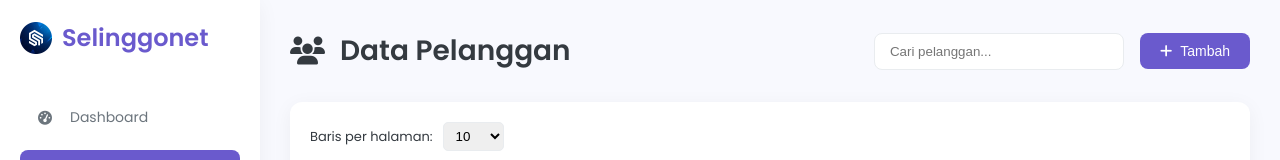
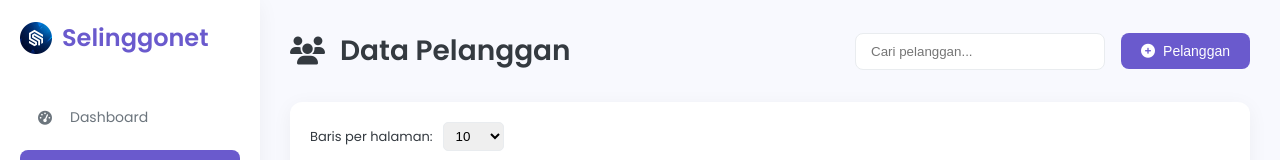
Before and after one commit to azizt91/spreadsheet-selinggonet, a website: page pelanggan.html in a window 1280 px wide. Shown: the top 160 px of the page. Drawn offline with Linux system fonts and the light colour scheme; no server answers; sample sign-in values are in the browser's storage.

Commit message:
Update pelanggan.html

```diff
--- a/pelanggan.html
+++ b/pelanggan.html
@@ -50,7 +50,7 @@
             <h2><i class="fas fa-users"></i> Data Pelanggan</h2>
             <div class="header-actions">
                 <input type="text" id="search-input" placeholder="Cari pelanggan...">
-                <button id="show-add-modal-btn" class="btn btn-primary"><i class="fas fa-plus"></i> Tambah</button>
+                <button id="show-add-modal-btn" class="btn btn-primary"><i class="fas fa-plus-circle"></i> Pelanggan</button>
             </div>
         </header>
         <main>
```
